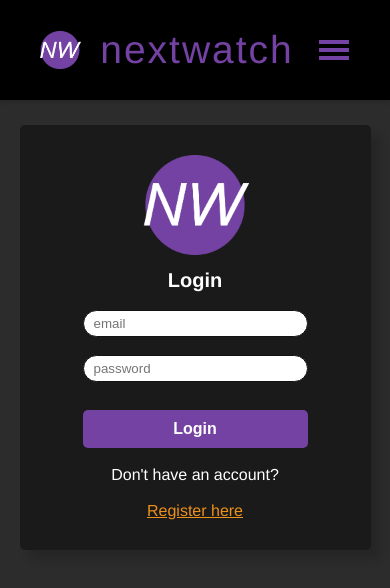
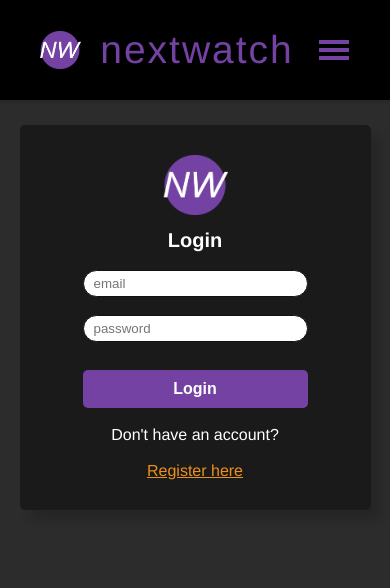
Before and after one commit to zxue03/nextwatch, a website: page public/login.html in a window 390 px wide. Drawn offline with nearby package versions, Linux system fonts and the light colour scheme.

Commit message:
logo size

```diff
--- a/public/box.css
+++ b/public/box.css
@@ -56,6 +56,11 @@
         width: 90%;
     }
 
+    .big-logo {
+        height: 60px;
+        width: auto;
+    }
+
     .box-heading {
         font-size: 20px;
     }
```
